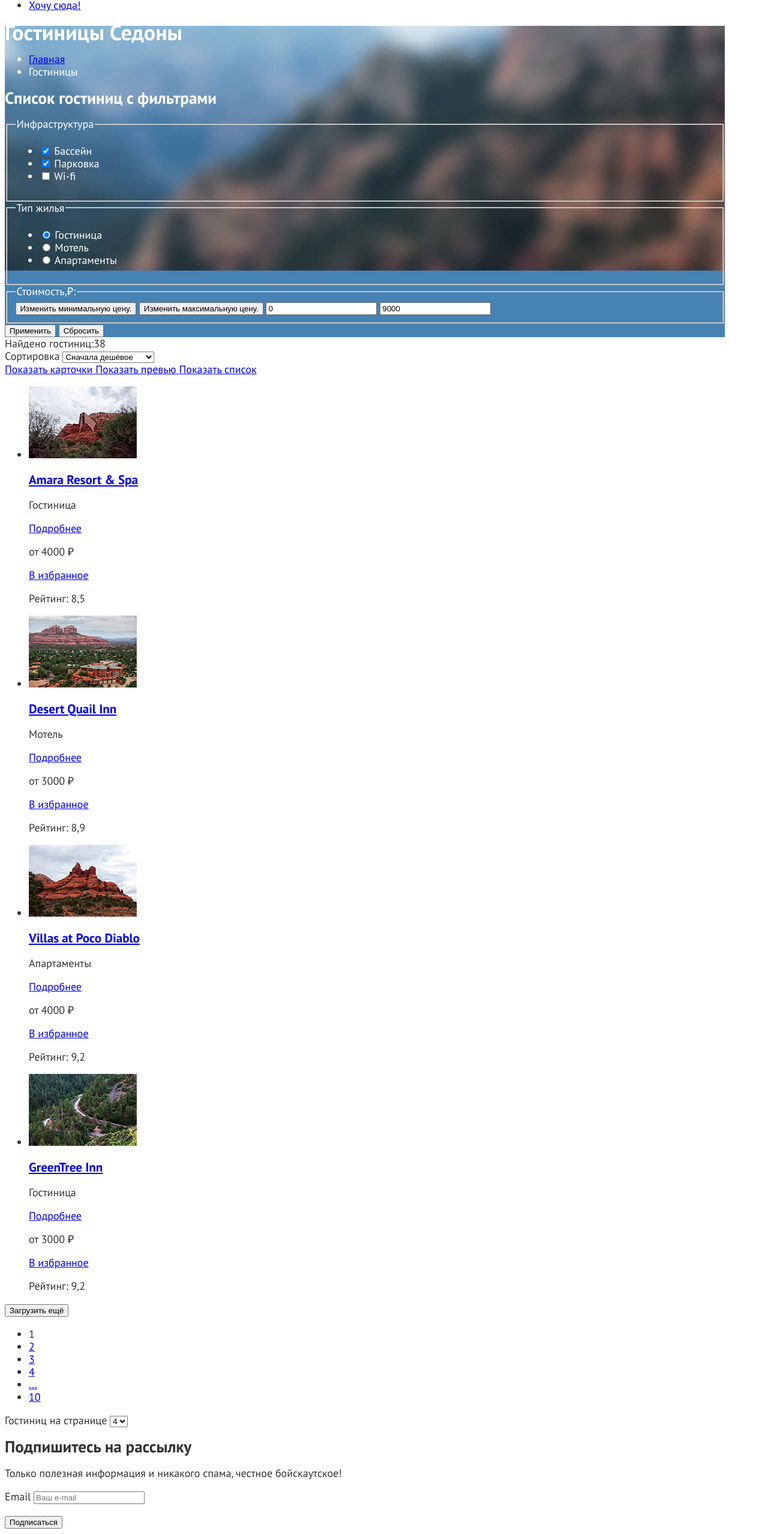
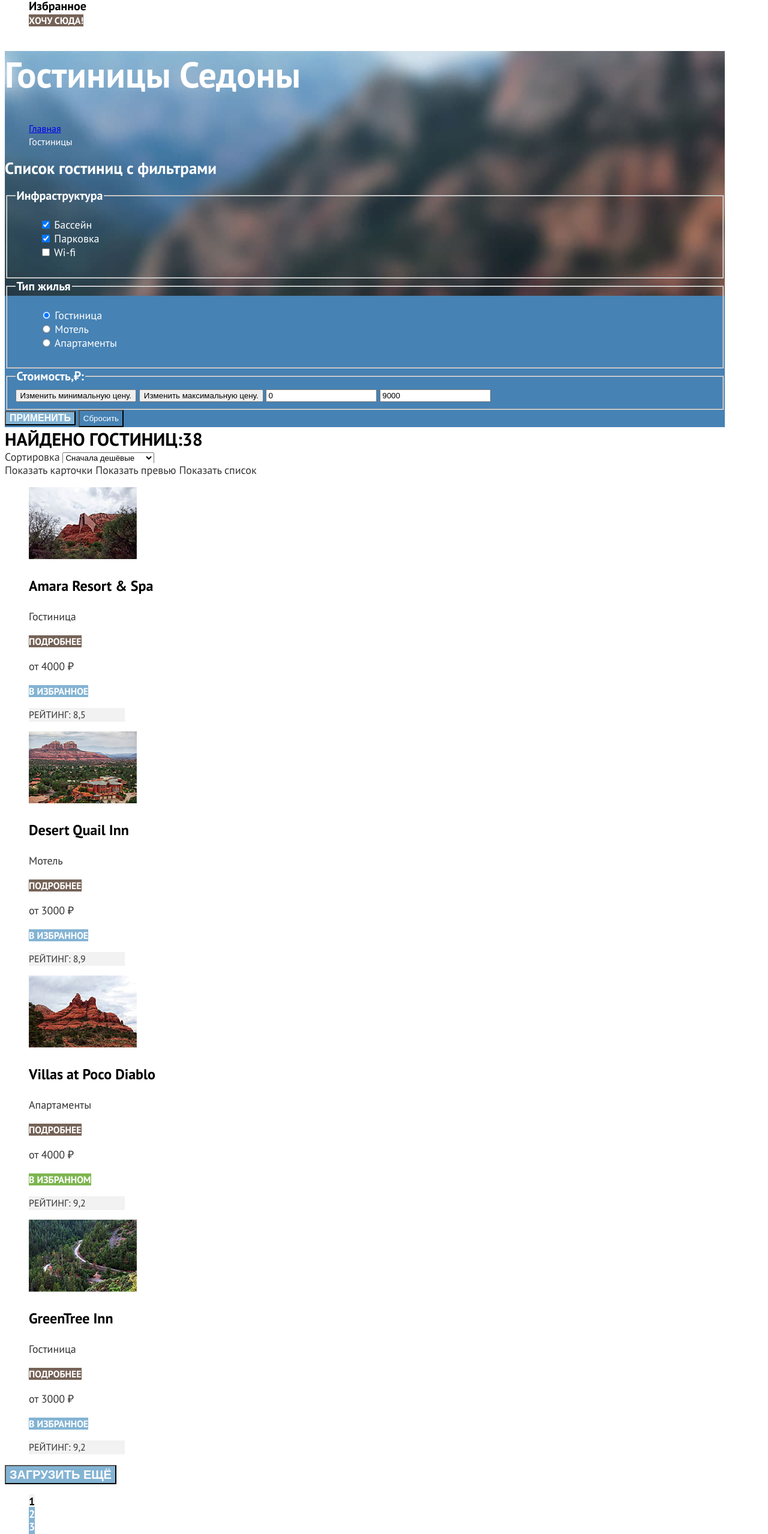
Before and after one commit to harrdy22/1892787-sedona-32, a plain HTML site: page catalog.html in a window 1280 px wide. Shown: the part 235-2792 px from the top of the page at 60% size. Drawn offline with Linux system fonts and the light colour scheme.

Commit message:
Базовая стилизация всех страниц

```diff
--- a/catalog.html
+++ b/catalog.html
@@ -21,7 +21,7 @@
           <a class="navigation-link" href="#">Гостиницы</a>
         </li>
       </ul>
-      <a class="navigation-logo" href="logo.html">
+      <a class="navigation-logo" href="index.html">
         <img src="img/sedona-logo.svg" width="138" height="70" alt="логотип Седоны">
       </a>
       <ul class="navigation-list navigation-user">
@@ -112,8 +112,8 @@
             <input class="catalog-filter-input" type="number" value="0" placeholder="от" name="min-price">
             <input class="catalog-filter-input" type="number" value="9000" placeholder="до" name="max-price">
           </fieldset>
-          <button class="button" type="submit">Применить</button>
-          <button class="button" type="reset">Сбросить</button>
+          <button class="button button-apply" type="submit">Применить</button>
+          <button class="button button-reset" type="reset">Сбросить</button>
         </form>
     </div>
 
@@ -122,7 +122,7 @@
     <form class="sorting-type">
       <label class="visually-hidden" for="sorting">Сортировка</label>
       <select class="select-control" id="sorting" name="sorting">
-        <option value="cheap">Сначала дешёвое</option>
+        <option value="cheap">Сначала дешёвые</option>
         <option value="expensive">Сначала дорогое</option>
         <option value="popular">Сначала популярное</option>
       </select>
@@ -131,10 +131,10 @@
     <a href="#" class="button button-light">
       <span class="visually-hidden">Показать карточки</span>
     </a>
-    <a href="#" class="button">
+    <a href="#" class="button button-light">
       <span class="visually-hidden">Показать превью</span>
     </a>
-    <a href="#" class="button">
+    <a href="#" class="button button-light">
       <span class="visually-hidden">Показать список</span>
     </a>
     <ul class="search-list">
@@ -170,7 +170,7 @@
         <p class="search-hotels-type">Апартаменты</p>
         <a class="search-hotels-more" href="#">Подробнее</a>
         <p class="search-hotels-price">от 4000 ₽</p>
-        <a class="search-hotels-favorites" href="#">В избранное</a>
+        <a class="search-hotels-favorites favorite" href="#">В избранном</a>
         <p class="search-hotels-rating">Рейтинг: 9,2</p>
       </li>
       <li class="search-hotels">
@@ -201,7 +201,7 @@
         <a class="pagination-link" href="#">4</a>
       </li>
       <li class="pagination-item">
-        <a class="pagination-link-more" href="#">...</a>
+        <a class="pagination-link" href="#">...</a>
       </li>
       <li class="pagination-item">
         <a class="pagination-link" href="#">10</a>
@@ -250,7 +250,9 @@
       </ul>
     </div>
     <a class="footer-contacts-address-phone" href="tel:+78128121212">+7 (812) 812-12-12</a>
-    <a class="htmlacademy-link" href="https://htmlacademy.ru/">.html academy</a>
+    <a class="htmlacademy-link" href="https://htmlacademy.ru/">
+      <img src="img/logo_htmlacademy.svg" width="115" height="34" alt=".html academy">
+    </a>
   </footer>
 </body>
 
--- a/css/styles.css
+++ b/css/styles.css
@@ -18,6 +18,7 @@ font-size: 18px;
 line-height: 21px;
 background-color: #FFFFFF;
 color: #333333;
+font-weight: 400;
 }
 
 .logo{
@@ -43,3 +44,245 @@ color: #333333;
   width: 1200px;
   background-repeat: no-repeat;
 }
+.navigation-list{
+  list-style-type: none;
+}
+.navigation-link {
+  font-size: 20px;
+  line-height: 26px;
+  font-weight: 700;
+  text-align: center;
+  color: #000000;;
+  background-color: #FFFFFF;
+  text-decoration: none;
+}
+.navigation-text{
+  text-transform: uppercase;
+  font-size: 16px;
+  line-height: 21px;
+  color: #FFFFFF;
+  background-color: #756257;
+}
+.main-title{
+  line-height: 36px;
+  font-weight: 700;
+  font-size: 30px;
+  text-align: center;
+  color: #000000;
+  text-transform: uppercase;
+}
+.main-reasons{
+  line-height: 36px;
+  font-size: 22px;
+  text-align: center;
+}
+.features{
+  text-align: center;
+}
+.addition-features{
+  background-color: #83B3D3;
+  color: #FFFFFF;
+}
+.features-titles{
+  font-weight: 700;
+  font-size: 24px;
+  line-height: 28px;
+  text-transform: uppercase;
+}
+.features-list{
+  list-style-type: none;
+}
+.features-item{
+  background-color:rgba(131, 179, 211, 0.12);
+  color: #333333;
+}
+.features-item-food{
+  background-color: #FFFFFF;
+}
+.features-item-road{
+  background-color: rgba(131, 179, 211, 0.2);;
+}
+.features-title{
+  font-weight: 700;
+  font-size: 24px;
+  line-height: 28px;
+  color: #000000;
+  text-transform: uppercase;
+}
+.appointment{
+  font-size: 22px;
+  line-height: 26px;
+  text-align: center;
+}
+.appointment-title{
+  line-height: 36px;
+  font-weight: 700;
+  font-size: 30px;
+  color: #000000;
+  text-transform: uppercase;
+}
+.appointment-search{
+  font-weight: 700;
+  font-size: 20px;
+  line-height: 36px;
+  text-decoration: none;
+  text-transform: uppercase;
+  background-color: #756257;
+  color: #FFFFFF;
+}
+.newsletter-title{
+  font-weight: 700;
+  font-size: 30px;
+  line-height: 36px;
+  text-transform: uppercase;
+}
+.newsletter-info{
+  font-size: 22px;
+  line-height: 26px;
+}
+.button{
+  background-color: #83B3D3;
+  color: #FFFFFF;
+  text-align: center;
+}
+.newsletter-button{
+  font-weight: 700;
+  font-size: 20px;
+  line-height: 26px;
+  text-transform: uppercase;
+}
+.footer-social-list{
+  list-style-type: none;
+}
+.newsletters{
+  text-align: center;
+}
+.newsletters-title{
+  color: #000000;
+  font-weight: 700;
+  font-size: 30px;
+  line-height: 36px;
+  text-transform: uppercase;
+}
+.field{
+  background-color: #F2F2F2;
+}
+.footer-contacts-address-phone{
+  text-decoration: none;
+  font-size: 40px;
+  line-height: 40px;
+  text-transform: uppercase;
+  text-align: center;
+  color: #000000;
+}
+.inner-header-title{
+  font-weight: 700;
+  font-size: 60px;
+  line-height: 78px;
+}
+.breadcrumbs{
+  list-style-type: none;
+}
+.breadcrumbs-link{
+  font-size: 16px;
+}
+.catalog-filter-title{
+  font-weight: 700;
+  font-size: 20px;
+  line-height: 26px;
+}
+.catalog-filter-list{
+  list-style-type: none;
+}
+.control{
+  line-height: 23px;
+}
+.button-apply{
+  font-weight: 700;
+  font-size: 16px;
+  text-transform: uppercase;
+}
+.button-reset{
+  background-color: transparent;
+  line-height: 23px;
+}
+.found-hotels{
+  font-weight: 700;
+  font-size: 30px;
+  line-height: 39px;
+  color: #000000;
+  text-transform: uppercase;
+}
+.button-light{
+  background-color: #FFFFFF;
+  color: #333333;
+  text-decoration: none;
+}
+.search-list{
+  list-style-type: none;
+}
+.search-hotels-title{
+  font-weight: 700;
+  font-size: 24px;
+  line-height: 31px;
+  color: #000000;
+}
+.search-hotels-link{
+  text-decoration: none;
+}
+.search-hotels{
+  line-height: 23px;
+}
+.search-hotels-more{
+  font-weight: 700;
+  font-size: 16px;
+  text-align: center;
+  text-transform: uppercase;
+  background-color: #756257;
+  color: #FFFFFF;
+  text-decoration: none;
+}
+.search-hotels-favorites{
+  font-weight: 700;
+  font-size: 16px;
+  text-align: center;
+  text-transform: uppercase;
+  background-color: #83B3D3;
+  color: #FFFFFF;
+  text-decoration: none;
+}
+.search-hotels-rating{
+  font-size: 16px;
+  width: 160px;
+  background-color: #F2F2F2;
+  text-decoration: none;
+  text-transform: uppercase;
+}
+.favorite{
+  background-color: #7DB54F;
+}
+.search-hotels-loading{
+  font-weight: 700;
+  font-size: 20px;
+  line-height: 26px;
+  text-align: center;
+  text-transform: uppercase;
+}
+.pagination{
+  list-style-type: none;
+}
+.pagination-link{
+  text-decoration: none;
+  color: #FFFFFF;
+  background-color: #83B3D3;
+  font-weight: 700;
+  text-align: center;
+  text-transform: uppercase;
+}
+.pagination-current{
+  background-color: #F2F2F2;
+  color: #000000;
+}
+.hotels-total{
+  line-height: 23px;
+}
```
Also changed, not shown: index.html (+4 -2 lines), img/logo_htmlacademy.svg (added).
